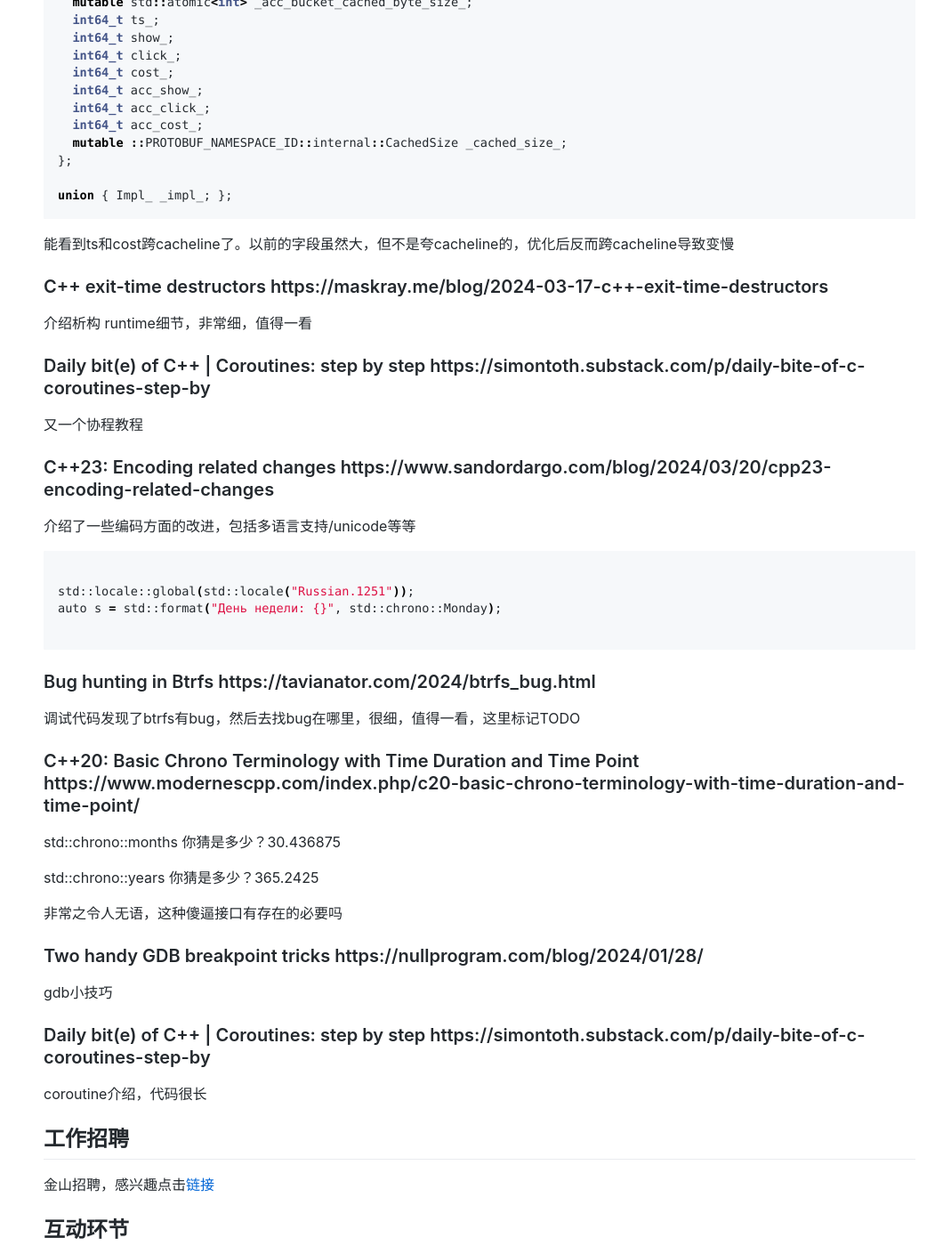
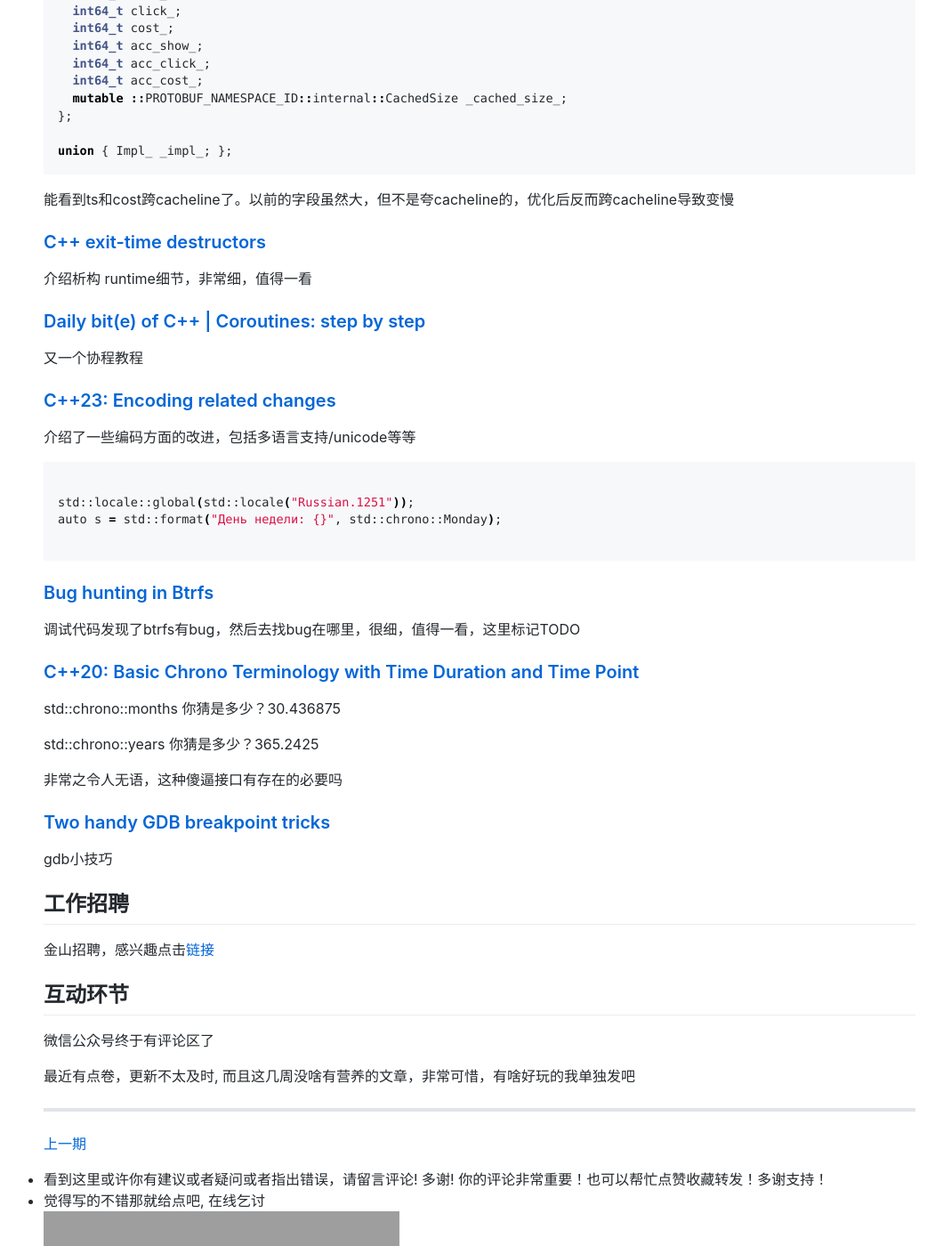
Before and after one commit to wanghenshui/cppweeklynews, a Jekyll site: the page built from posts/152.md, in a window 1280 px wide and 1400 px high, scrolled down 3008 px. Shown: the whole window at 89% size, without its empty margins (101-1161 px from the left). Built offline with Jekyll 4.4.1, drawn with Linux system fonts in a browser that asks for light colours; comment, search, counter and statistics services are not loaded; some of the changed text lies outside the part shown.

Commit message:
fix broken title

````diff
--- a/posts/152.md
+++ b/posts/152.md
@@ -31,17 +31,17 @@ c++26 东京会议如火如荼，详情Mick235711已经发了，公众号也发
 
 ## 文章
 
-### Introduction To Low Latency Programming: External Processing https://tech.davidgorski.ca/introduction-to-low-latency-programming-external-processing/
+### [Introduction To Low Latency Programming: External Processing](https://tech.davidgorski.ca/introduction-to-low-latency-programming-external-processing/)
 
 其实就是提前算好，包括不限于利用编译期 利用脚本生成以及constexpr
 
 异步拆分，让别人算
 
-### Condvars and atomics do not mix https://zeux.io/2024/03/23/condvars-atomic/
+### [Condvars and atomics do not mix ](https://zeux.io/2024/03/23/condvars-atomic/)
 
 用condvar 条件就要放到mutex下修改，即便这个变量是atomic，也要放到mutex下修改
 
-### Jumbled Protocol Buffer Message Layout https://eason-zhan.github.io/posts/jumbled-protocol-buffer-message-layout/
+### [Jumbled Protocol Buffer Message Layout](https://eason-zhan.github.io/posts/jumbled-protocol-buffer-message-layout/)
 
 protoc会重排你定义的字段布局
 
@@ -151,16 +151,16 @@ union { Impl_ _impl_; };
 能看到ts和cost跨cacheline了。以前的字段虽然大，但不是夸cacheline的，优化后反而跨cacheline导致变慢
 
 
-###  C++ exit-time destructors https://maskray.me/blog/2024-03-17-c++-exit-time-destructors
+###  [C++ exit-time destructors](https://maskray.me/blog/2024-03-17-c++-exit-time-destructors)
 
 介绍析构 runtime细节，非常细，值得一看
 
 
-### Daily bit(e) of C++ | Coroutines: step by step https://simontoth.substack.com/p/daily-bite-of-c-coroutines-step-by
+### [Daily bit(e) of C++ | Coroutines: step by step](https://simontoth.substack.com/p/daily-bite-of-c-coroutines-step-by)
 
 又一个协程教程
 
-### C++23: Encoding related changes https://www.sandordargo.com/blog/2024/03/20/cpp23-encoding-related-changes
+### [C++23: Encoding related changes](https://www.sandordargo.com/blog/2024/03/20/cpp23-encoding-related-changes)
 
 
 介绍了一些编码方面的改进，包括多语言支持/unicode等等
@@ -171,12 +171,12 @@ std::locale::global(std::locale("Russian.1251"));
 auto s = std::format("День недели: {}", std::chrono::Monday);
 
 ```
-### Bug hunting in Btrfs https://tavianator.com/2024/btrfs_bug.html
+### [Bug hunting in Btrfs](https://tavianator.com/2024/btrfs_bug.html)
 
 
 调试代码发现了btrfs有bug，然后去找bug在哪里，很细，值得一看，这里标记TODO
 
-### C++20: Basic Chrono Terminology with Time Duration and Time Point https://www.modernescpp.com/index.php/c20-basic-chrono-terminology-with-time-duration-and-time-point/
+### [C++20: Basic Chrono Terminology with Time Duration and Time Point](https://www.modernescpp.com/index.php/c20-basic-chrono-terminology-with-time-duration-and-time-point/)
 
 std::chrono::months 你猜是多少？30.436875
 
@@ -184,14 +184,9 @@ std::chrono::years 你猜是多少？365.2425
 
 非常之令人无语，这种傻逼接口有存在的必要吗
 
-### Two handy GDB breakpoint tricks https://nullprogram.com/blog/2024/01/28/
+### [Two handy GDB breakpoint tricks](https://nullprogram.com/blog/2024/01/28/)
 
 gdb小技巧
-
-### Daily bit(e) of C++ | Coroutines: step by step https://simontoth.substack.com/p/daily-bite-of-c-coroutines-step-by
-
-coroutine介绍，代码很长
-
 
 
 
````
